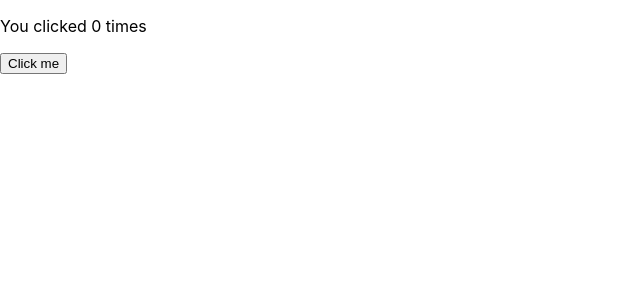
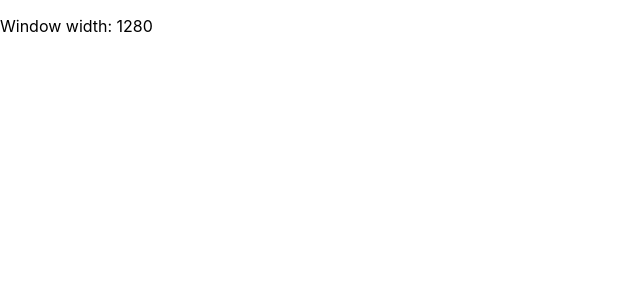
Before and after one commit to Bunlong/react-in-practice, a React (Create React App) app: page / in a window 1280 px wide. Shown: the top 300 px of the page, without its empty margins (0-640 px from the left). Built offline with nearby package versions, Linux system fonts and the light colour scheme.

Commit message:
Add example

```diff
--- a/src/App.js
+++ b/src/App.js
@@ -1,32 +1,28 @@
-import React from 'react';
+import React, { Component } from 'react';
 
-class App extends React.Component {
+class App extends Component {
   state = {
-    count: 0,
+    width: window.innerWidth,
   }
 
-  componentDidMount() {
-    document.title = `You clicked ${this.state.count} times`;
+  UNSAFE_componentWillMount() {
+    window.addEventListener('resize', this.handleResize);
   }
 
-  componentDidUpdate() {
-    document.title = `You clicked ${this.state.count} times`;
-    window.addEventListener('resize', this.setCount);
+  componentWillUnmount() {
+    window.removeEventListener('resize', this.handleResize);
   }
 
-  setCount = () => {
+  handleResize = () => {
     this.setState({
-      count: this.state.count + 1,
+      width: window.innerWidth,
     });
   }
 
   render() {
     return (
       <div>
-        <p>You clicked {this.state.count} times</p>
-        <button onClick={() => this.setCount()}>
-          Click me
-        </button>
+        <p>Window width: {this.state.width}</p>
       </div>
     );
   }
```
Also changed, not shown: 1 other file (tests, documents, lock files or other folders).
